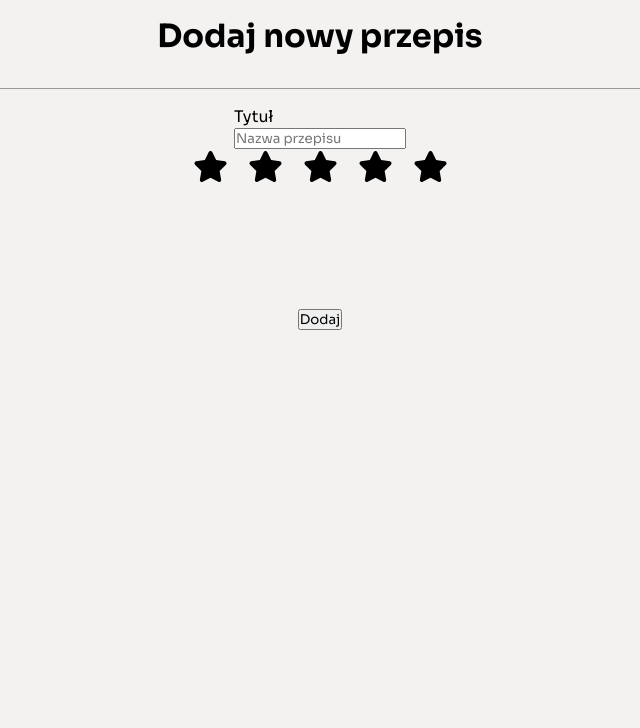
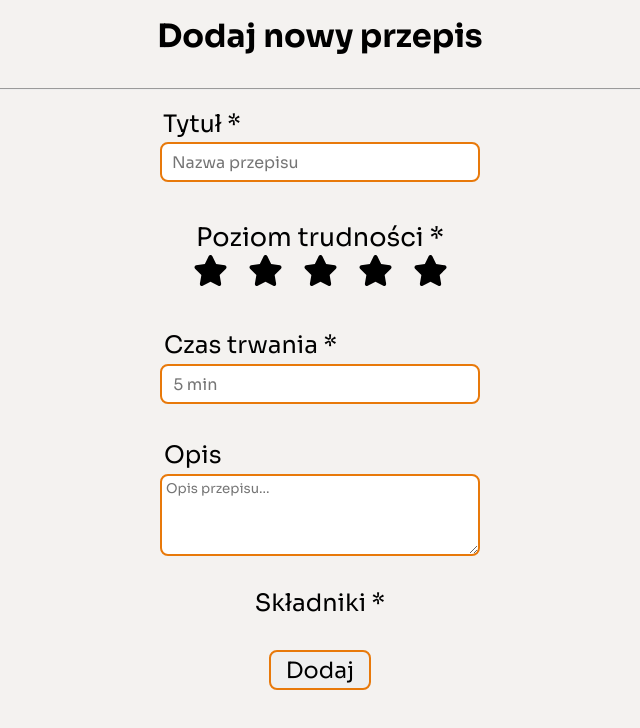
Before and after one commit to PiotrO9/YourRecipe, a Vue app: page /adding in a window 1280 px wide. Shown: the top 728 px of the page, without its empty margins (320-960 px from the left). Built offline with nearby package versions, Linux system fonts and the light colour scheme.

Commit message:
Add content in form of adding recipe view

```diff
--- a/src/views/AddingRecipeView.vue
+++ b/src/views/AddingRecipeView.vue
@@ -3,10 +3,13 @@
     <h1>Dodaj nowy przepis</h1>
     <hr>
     <div class="mainContent__title">
-      <p>Tytuł</p>
-      <input type="text" placeholder="Nazwa przepisu">
+      <p>Tytuł *</p>
+      <input type="text"
+        placeholder="Nazwa przepisu"
+        autocomplete="none">
     </div>
     <div class="mainContent__difficulty">
+      <p>Poziom trudności *</p>
       <div class="mainContent__difficulty--stars">
         <SetStar :StarHover="HandleStarHover"
                 :StarClick="HandleStarClick"/>
@@ -21,13 +24,15 @@
       </div>
     </div>
     <div class="mainContent__time">
-
+      <p>Czas trwania *</p>
+      <input type="number" min="5" placeholder="5 min">
     </div>
     <div class="mainContent__description">
-
+      <p>Opis</p>
+      <textarea placeholder="Opis przepisu..."></textarea>
     </div>
     <div class="mainContent__ingredients">
-
+      <p>Składniki *</p>
     </div>
     <button>
       Dodaj
@@ -70,24 +75,57 @@ main {
   h1 {
     text-align: center;
     margin-top: 1rem;
-    margin-bottom: 1rem
+    margin-bottom: 1rem;
   }
 
   hr {
     width: 90%;
     margin-top: 1rem;
-    margin-bottom: 1rem
+    margin-bottom: 1rem;
   }
 
   .mainContent {
 
+    &__title {
+      width: 25%;
+      @include flex-center;
+      flex-direction: column;
+      margin-bottom: 2rem;
+
+      p {
+        font-size: 1.5rem;
+        margin: 3px;
+        align-self: flex-start;
+      }
+
+      input {
+        width: 100%;
+        min-height: 40px;
+        padding-left: 10px;
+        color: black;
+        font-size: 100%;
+        outline: none;
+        border: 2px solid $Orange;
+        border-radius: 8px;
+      }
+    }
+
     &__difficulty {
-      height: 20%;
+      @include flex-center;
+      width: 25%;
+      height: 10%;
+      flex-direction: column;
+      margin-bottom: 2rem;
+
+      p {
+          font-size: 1.6rem
+      }
 
       &--stars {
         display: flex;
         flex-direction: row;
         gap: 20px;
+
         .SetStar {
           @include SquareSize(35px);
           display: flex;
@@ -104,8 +142,74 @@ main {
         }
       }
     }
+
+    &__time {
+      width: 25%;
+      @include flex-center;
+      flex-direction: column;
+      margin-bottom: 2rem;
+
+      p {
+        font-size: 1.5rem;
+        align-self: flex-start;
+        margin: 4px;
+      }
+
+      input {
+        width: 100%;
+        height: 40px;
+        outline: none;
+        border: 2px solid $Orange;
+        border-radius: 8px;
+        font-size: 100%;
+        padding-left: 0.7rem;
+      }
+    }
+
+    &__description {
+      @include flex-center;
+      width: 25%;
+      height: 15%;
+      flex-direction: column;
+      margin-bottom: 2rem;
+
+      p {
+        align-self: flex-start;
+        font-size: 1.5rem;
+        margin: 4px;
+      }
+
+      textarea {
+        width: 100%;
+        height: 80%;
+        outline: none;
+        border: 2px solid $Orange;
+        border-radius: 8px;
+        padding: 4px;
+      }
+    }
+
+    &__ingredients {
+      width: 25%;
+      @include flex-center;
+      flex-direction: column;
+      margin-bottom: 2rem;
+
+      p {
+        font-size: 1.5rem;
+      }
+    }
   }
 
+  button {
+    width: 8%;
+    height: 40px;
+    min-width: 100px;
+    outline: none;
+    border: 2px solid $Orange;
+    border-radius: 8px;
+    color: black;
+    font-size: 140%;
+  }
 }
-
 </style>
```
